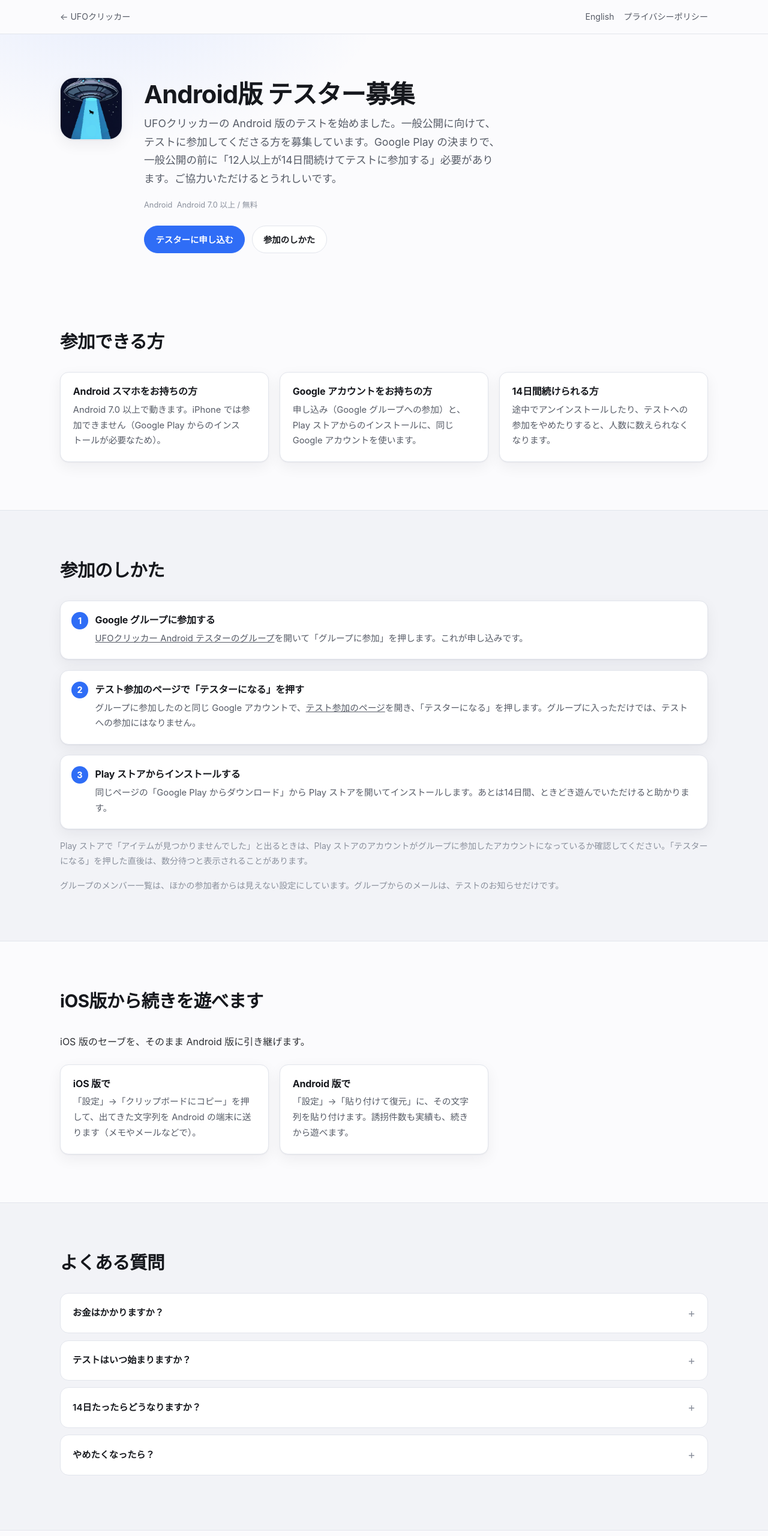
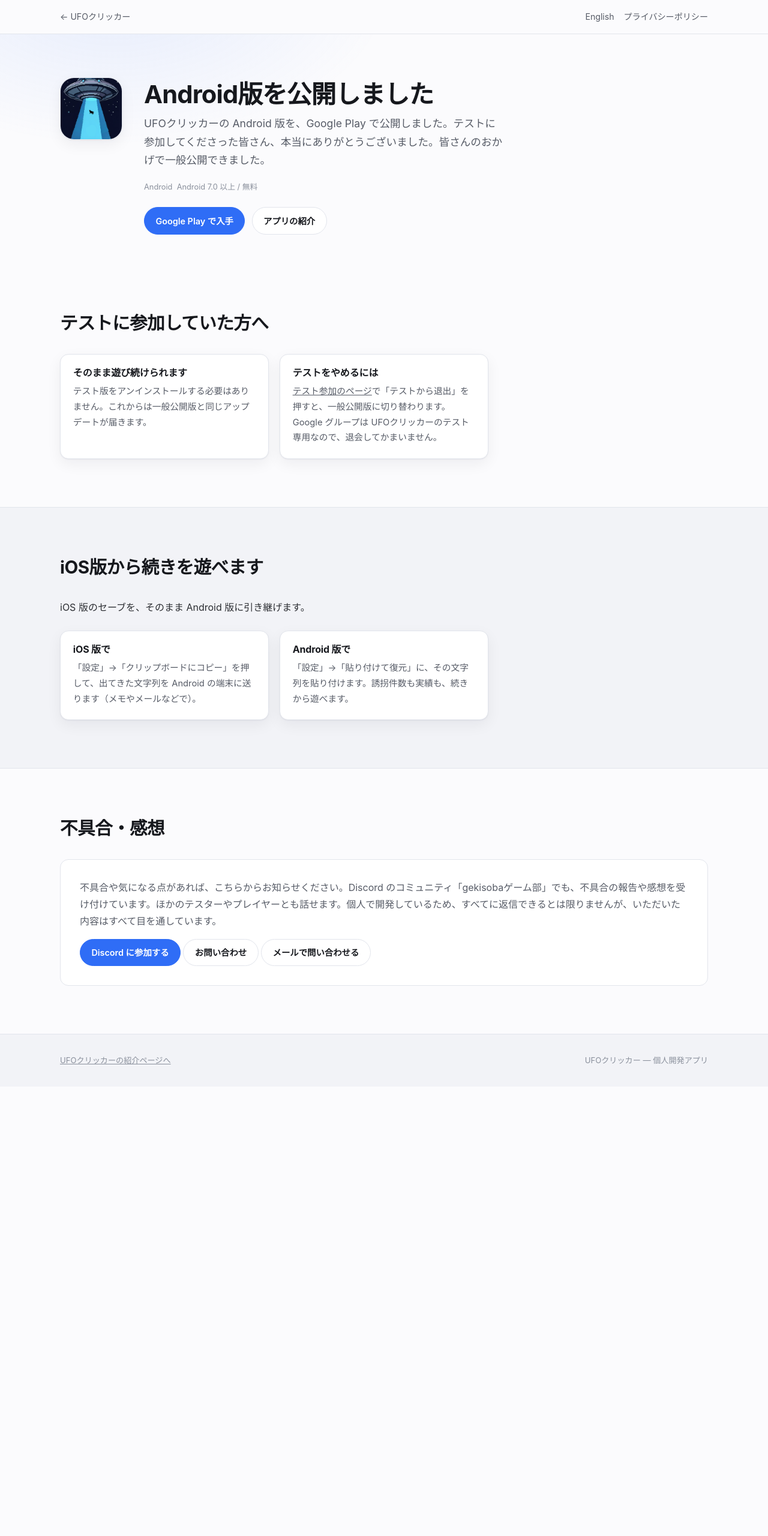
Before and after one commit to gekisoba/my-portfolio, a plain HTML site: page apps/ufo/android-test/index.html in a window 1280 px wide. Shown: the top 2560 px of the page at 60% size. After the commit the page ends 1811 px from the top, so only its background shows below. Drawn offline with Linux system fonts and the light colour scheme.

Commit message:
UFOクリッカー Android 版の公開: promo.json に androidPackage、アプリのページに Google Play のボタンと Android の札、テスター募集のページ（ja/en）を公開のお知らせとお礼に
Co-Authored-By: Claude Opus 5.5 <noreply@anthropic.com>

```diff
--- a/apps/ufo/android-test/index.html
+++ b/apps/ufo/android-test/index.html
@@ -3,15 +3,15 @@
 <head>
 <meta charset="utf-8">
 <meta name="viewport" content="width=device-width, initial-scale=1">
-<title>UFOクリッカー Android版 テスター募集</title>
-<meta name="description" content="UFOクリッカーのAndroid版を公開するために、テストに参加してくださる方を募集しています。Androidスマホと Google アカウントがあれば参加できます。iOS版のセーブも引き継げます。">
+<title>UFOクリッカー Android版を公開しました</title>
+<meta name="description" content="UFOクリッカーの Android 版を Google Play で公開しました。テストに参加してくださった皆さん、ありがとうございました。iOS版のセーブも引き継げます。">
 <link rel="canonical" href="https://gekisoba.com/apps/ufo/android-test/">
 <link rel="alternate" hreflang="ja" href="https://gekisoba.com/apps/ufo/android-test/">
 <link rel="alternate" hreflang="en" href="https://gekisoba.com/apps/ufo/android-test/en/">
 <meta property="og:type" content="website">
 <meta property="og:url" content="https://gekisoba.com/apps/ufo/android-test/">
-<meta property="og:title" content="UFOクリッカー Android版 テスター募集">
-<meta property="og:description" content="Android版の公開に向けて、14日間テストに参加してくださる方を募集しています。iOS版のセーブも引き継げます。">
+<meta property="og:title" content="UFOクリッカー Android版を公開しました">
+<meta property="og:description" content="Android 版を Google Play で公開しました。iOS版のセーブも引き継げます。">
 <meta property="og:locale" content="ja_JP">
 <meta name="twitter:card" content="summary_large_image">
 <meta property="og:image" content="https://gekisoba.com/assets/og/ufo.jpg">
@@ -55,15 +55,15 @@
     <div class="wrap lp-hero-inner">
       <img class="lp-icon" src="../../../assets/icons/UFOClicker.jpg" alt="UFOクリッカーのアプリアイコン" width="104" height="104">
       <div class="lp-hero-text">
-        <h1 class="lp-title">Android版 テスター募集</h1>
-        <p class="lp-tagline">UFOクリッカーの Android 版のテストを始めました。一般公開に向けて、テストに参加してくださる方を募集しています。Google Play の決まりで、一般公開の前に「12人以上が14日間続けてテストに参加する」必要があります。ご協力いただけるとうれしいです。</p>
+        <h1 class="lp-title">Android版を公開しました</h1>
+        <p class="lp-tagline">UFOクリッカーの Android 版を、Google Play で公開しました。テストに参加してくださった皆さん、本当にありがとうございました。皆さんのおかげで一般公開できました。</p>
         <div class="lp-meta">
           <span class="badge">Android</span>
           <span>Android 7.0 以上 / 無料</span>
         </div>
         <div class="lp-actions">
-          <a class="btn btn-primary" href="https://groups.google.com/g/ufo-android-test" target="_blank" rel="noopener">テスターに申し込む</a>
-          <a class="btn" href="#steps">参加のしかた</a>
+          <a class="btn btn-primary" href="https://play.google.com/store/apps/details?id=com.gekisoba.ufoclicker" target="_blank" rel="noopener">Google Play で入手</a>
+          <a class="btn" href="../">アプリの紹介</a>
         </div>
       </div>
     </div>
@@ -71,47 +71,21 @@
 
   <section class="section">
     <div class="wrap">
-      <div class="section-head"><h2>参加できる方</h2></div>
+      <div class="section-head"><h2>テストに参加していた方へ</h2></div>
       <div class="features">
-        <div class="feature"><h3>Android スマホをお持ちの方</h3><p>Android 7.0 以上で動きます。iPhone では参加できません（Google Play からのインストールが必要なため）。</p></div>
-        <div class="feature"><h3>Google アカウントをお持ちの方</h3><p>申し込み（Google グループへの参加）と、Play ストアからのインストールに、同じ Google アカウントを使います。</p></div>
-        <div class="feature"><h3>14日間続けられる方</h3><p>途中でアンインストールしたり、テストへの参加をやめたりすると、人数に数えられなくなります。</p></div>
+        <div class="feature"><h3>そのまま遊び続けられます</h3><p>テスト版をアンインストールする必要はありません。これからは一般公開版と同じアップデートが届きます。</p></div>
+        <div class="feature"><h3>テストをやめるには</h3><p><a href="https://play.google.com/apps/testing/com.gekisoba.ufoclicker" target="_blank" rel="noopener">テスト参加のページ</a>で「テストから退出」を押すと、一般公開版に切り替わります。Google グループは UFOクリッカーのテスト専用なので、退会してかまいません。</p></div>
       </div>
     </div>
   </section>
 
-  <section class="section section-alt" id="steps">
-    <div class="wrap">
-      <div class="section-head"><h2>参加のしかた</h2></div>
-      <div class="steps">
-        <div class="feature"><h3>Google グループに参加する</h3><p><a href="https://groups.google.com/g/ufo-android-test" target="_blank" rel="noopener">UFOクリッカー Android テスターのグループ</a>を開いて「グループに参加」を押します。これが申し込みです。</p></div>
-        <div class="feature"><h3>テスト参加のページで「テスターになる」を押す</h3><p>グループに参加したのと同じ Google アカウントで、<a href="https://play.google.com/apps/testing/com.gekisoba.ufoclicker" target="_blank" rel="noopener">テスト参加のページ</a>を開き、「テスターになる」を押します。グループに入っただけでは、テストへの参加にはなりません。</p></div>
-        <div class="feature"><h3>Play ストアからインストールする</h3><p>同じページの「Google Play からダウンロード」から Play ストアを開いてインストールします。あとは14日間、ときどき遊んでいただけると助かります。</p></div>
-      </div>
-      <p class="note">Play ストアで「アイテムが見つかりませんでした」と出るときは、Play ストアのアカウントがグループに参加したアカウントになっているか確認してください。「テスターになる」を押した直後は、数分待つと表示されることがあります。</p>
-      <p class="note">グループのメンバー一覧は、ほかの参加者からは見えない設定にしています。グループからのメールは、テストのお知らせだけです。</p>
-    </div>
-  </section>
-
-  <section class="section">
+  <section class="section section-alt">
     <div class="wrap">
       <div class="section-head"><h2>iOS版から続きを遊べます</h2></div>
       <p class="lp-lead">iOS 版のセーブを、そのまま Android 版に引き継げます。</p>
       <div class="features">
         <div class="feature"><h3>iOS 版で</h3><p>「設定」→「クリップボードにコピー」を押して、出てきた文字列を Android の端末に送ります（メモやメールなどで）。</p></div>
         <div class="feature"><h3>Android 版で</h3><p>「設定」→「貼り付けて復元」に、その文字列を貼り付けます。誘拐件数も実績も、続きから遊べます。</p></div>
-      </div>
-    </div>
-  </section>
-
-  <section class="section section-alt">
-    <div class="wrap">
-      <div class="section-head"><h2>よくある質問</h2></div>
-      <div class="faq">
-        <details><summary>お金はかかりますか？</summary><p>かかりません。テスト版も無料で遊べます。アプリ内の課金はありますが、遊ぶのに必須ではありません。</p></details>
-        <details><summary>テストはいつ始まりますか？</summary><p>2026年11月7日に始まりました。グループに参加すれば、すぐに参加できます。</p></details>
-        <details><summary>14日たったらどうなりますか？</summary><p>そのまま遊び続けられます。一般公開されたあとも、同じアプリとしてアップデートが届きます。</p></details>
-        <details><summary>やめたくなったら？</summary><p>アンインストールし、Google グループから退会すれば終わりです。ただ、14日たつまで続けていただけると、とても助かります。</p></details>
       </div>
     </div>
   </section>
--- a/config/promo.json
+++ b/config/promo.json
@@ -36,7 +36,8 @@
       "title": "UFOクリッカー",
       "iconUrl": "https://gekisoba.com/assets/icons/UFOClicker.jpg",
       "bundledImage": "ufo",
-      "url": "https://gekisoba.com/ufo"
+      "url": "https://gekisoba.com/ufo",
+      "androidPackage": "com.gekisoba.ufoclicker"
     },
     {
       "bundleId": "com.blogspot.gekisoba.ConspiracyClicker",
```
Also changed, not shown: apps/ufo/android-test/en/index.html (+11 -37 lines), apps/ufo/index.html (+2 -0 lines).
